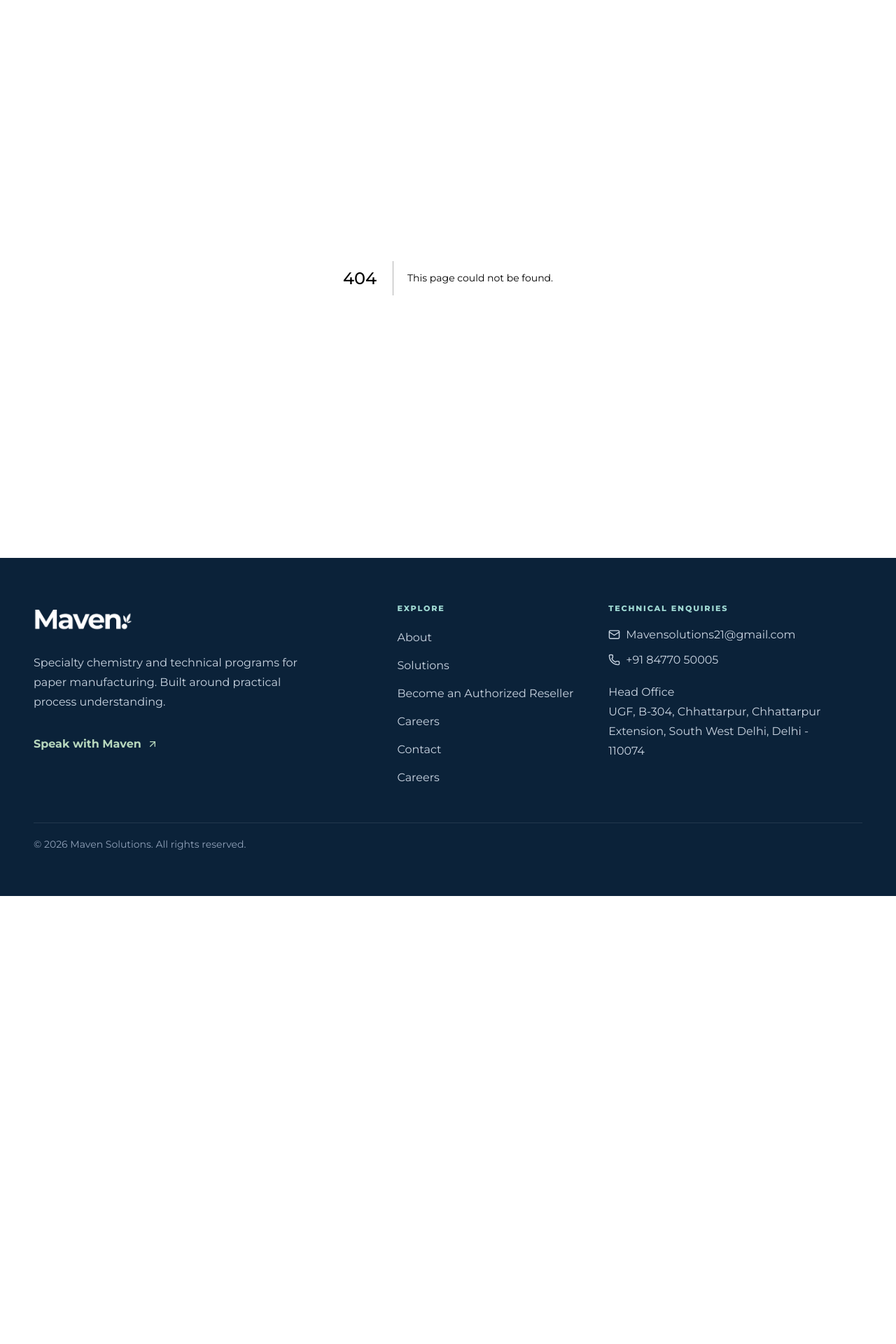
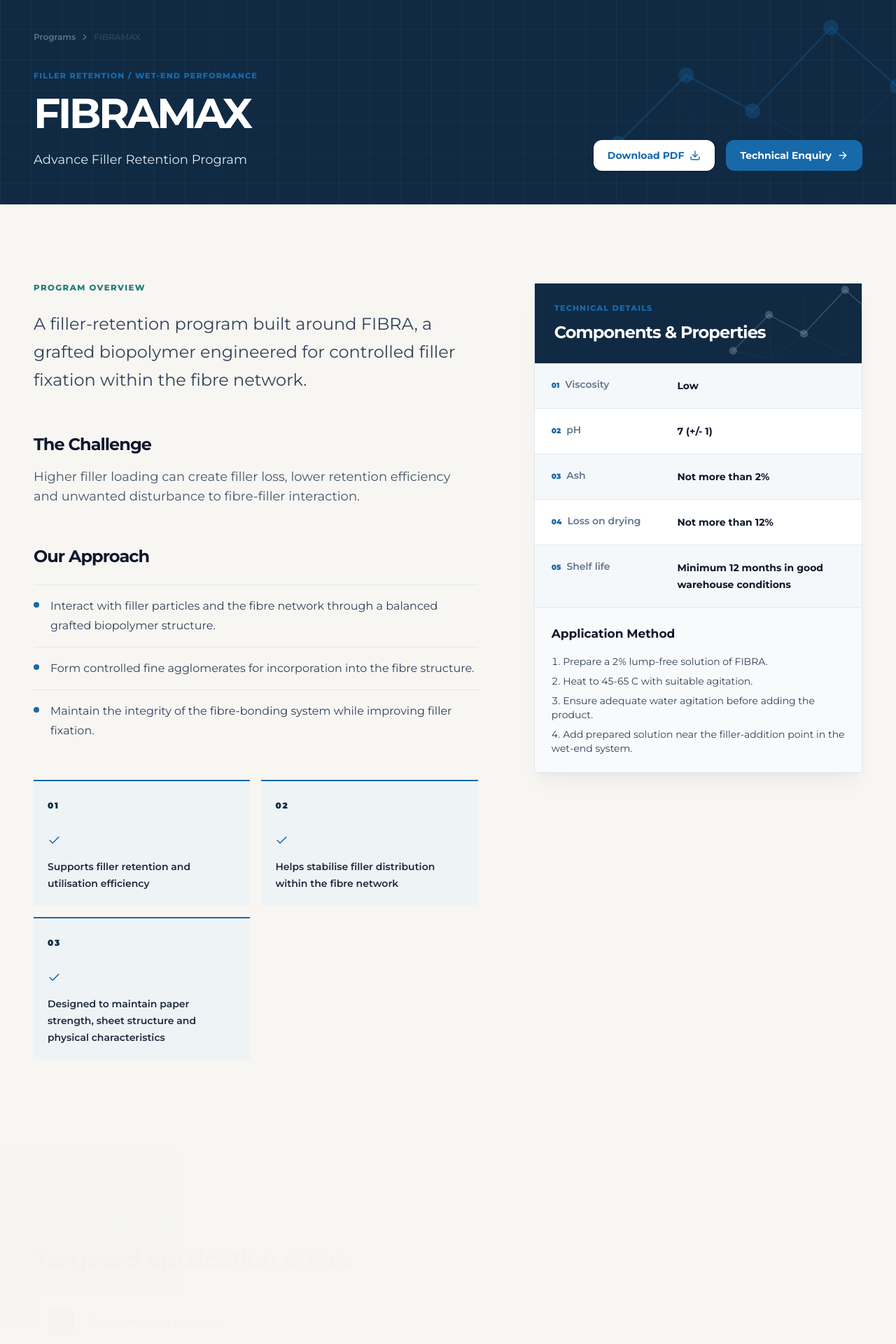
Before and after one commit to Rohan-Gautam/maven-solutions, a Next.js app: page /programs/fibramax in a window 1280 px wide. Before the commit this address had no page. Shown: the part 80-2000 px from the top of the page at 70% size. Before the commit the page ends 1360 px from the top, so only its background shows below. Built offline with nearby package versions, Linux system fonts and the light colour scheme.

Commit message:
programmes pages

```diff
--- /dev/null
+++ b/src/app/programs/[slug]/page.tsx
@@ -0,0 +1,142 @@
+import type { Metadata } from "next";
+import { notFound } from "next/navigation";
+import { ArrowRight, Check, Settings2, Download } from "lucide-react";
+import { Container } from "@/components/Container";
+import { Button } from "@/components/Button";
+import { Breadcrumbs } from "@/components/Breadcrumbs";
+import { TechnicalGraphic } from "@/components/TechnicalGraphic";
+import { getProgram, programs } from "@/data/programs";
+import { pageMetadata, siteUrl } from "@/lib/seo";
+
+export function generateStaticParams() { return programs.map(({ slug }) => ({ slug })); }
+export function generateMetadata({ params }: { params: Promise<{ slug: string }> }): Promise<Metadata> { return params.then(({ slug }) => { const program = getProgram(slug); return program ? pageMetadata(`${program.name} Program`, program.description, `/programs/${program.slug}`) : {}; }); }
+
+export default async function ProgramPage({ params }: { params: Promise<{ slug: string }> }) {
+  const program = getProgram((await params).slug); if (!program) notFound();
+
+  const structuredData = { "@context": "https://schema.org", "@type": "BreadcrumbList", itemListElement: [{ "@type": "ListItem", position: 1, name: "Home", item: siteUrl }, { "@type": "ListItem", position: 2, name: "Programs", item: `${siteUrl}/programs` }, { "@type": "ListItem", position: 3, name: program.name, item: `${siteUrl}/programs/${program.slug}` }] };
+
+  return <>
+    <script type="application/ld+json" dangerouslySetInnerHTML={{ __html: JSON.stringify(structuredData) }} />
+    <section className="relative isolate overflow-hidden bg-[#102a43] py-8 text-white sm:py-10 lg:py-12">
+      <div className="grid-fade absolute inset-0 opacity-35" />
+      <div className="absolute -right-10 top-0 h-full w-[50%] overflow-hidden text-[#1769aa]/30"><TechnicalGraphic variant="dots" className="absolute right-[-4rem] top-1/2 w-[38rem] -translate-y-1/2" /></div>
+      <Container className="relative">
+        <Breadcrumbs items={[{ label: "Programs", href: "/programs" }, { label: program.name }]} />
+        <div className="mt-10 grid gap-8 lg:grid-cols-[1fr_auto] lg:items-end">
+          <div className="max-w-4xl">
+            <p className="tech-label text-[#9ed7d1]">{program.eyebrow}</p>
+            <div className="mt-4 flex flex-wrap items-baseline gap-x-6 gap-y-2">
+              <h1 className="text-5xl font-bold tracking-[-.06em] sm:text-6xl">{program.name}</h1>
+            </div>
+            <p className="mt-5 max-w-2xl text-lg leading-8 text-slate-200">{program.label}</p>
+          </div>
+          <div className="flex gap-4">
+            <Button href={program.resource} variant="light">Download PDF <Download size={16} /></Button>
+            <Button href="/contact" variant="primary">Technical Enquiry <ArrowRight size={16} /></Button>
+          </div>
+        </div>
+      </Container>
+    </section>
+
+    <section className="py-16 sm:py-24 lg:py-28">
+      <Container>
+        <div className="grid gap-14 xl:grid-cols-[minmax(0,1.15fr)_minmax(25rem,.85fr)] xl:gap-20">
+          <div>
+            <p className="eyebrow">Program overview</p>
+            <p className="mt-6 max-w-3xl text-xl leading-9 text-slate-700 sm:text-2xl sm:leading-10">{program.description}</p>
+
+            <div className="mt-14">
+              <h3 className="text-2xl font-bold tracking-[-.04em] text-slate-900">The Challenge</h3>
+              <p className="mt-4 text-lg text-slate-600">{program.challenge}</p>
+            </div>
+
+            <div className="mt-14">
+              <h3 className="text-2xl font-bold tracking-[-.04em] text-slate-900">Our Approach</h3>
+              <ul className="mt-6 space-y-4">
+                {program.approach.map((item, i) => (
+                  <li key={i} className="flex gap-4 border-t border-slate-200 pt-4 text-base leading-7 text-slate-700">
+                    <span className="mt-2 h-2 w-2 shrink-0 rounded-full bg-[#1769aa]" />{item}
+                  </li>
+                ))}
+              </ul>
+            </div>
+
+            <div className="mt-14 grid gap-4 sm:grid-cols-2">
+              {program.benefits.map((benefit, index) => (
+                <article key={benefit} className="border-t-2 border-[#1769aa] bg-[#eef3f5] p-5">
+                  <span className="text-xs font-black tracking-[.15em] text-[#102a43]">0{index + 1}</span>
+                  <Check className="mt-7 text-[#1769aa]" size={19} />
+                  <p className="mt-4 text-sm font-semibold leading-6 text-slate-800">{benefit}</p>
+                </article>
+              ))}
+            </div>
+          </div>
+
+          <aside className="h-fit overflow-hidden border border-slate-200 bg-white shadow-xl shadow-slate-900/[.04]">
+            <div className="relative overflow-hidden bg-[#102a43] p-7 text-white">
+              <TechnicalGraphic variant="crosses" className="absolute -right-20 -top-10 h-52 w-80 text-white/20" />
+              <div className="relative">
+                <p className="tech-label text-[#9ed7d1]">Technical details</p>
+                <h2 className="mt-3 text-2xl font-bold tracking-[-.04em]">Components & Properties</h2>
+              </div>
+            </div>
+
+            {program.components && (
+              <dl>
+                {program.components.map((component, index) => (
+                  <div key={component.name} className="spec-row grid grid-cols-1 gap-1 border-b border-slate-200 px-6 py-5 text-sm last:border-0">
+                    <dt className="font-semibold text-slate-500"><span className="mr-2 text-[.65rem] font-black text-[#1769aa]">0{index + 1}</span>{component.name}</dt>
+                    <dd className="font-bold leading-6 text-slate-900">Point: {component.point}</dd>
+                    <dd className="text-slate-600">Dosage: {component.dosage}</dd>
+                  </div>
+                ))}
+              </dl>
+            )}
+
+            {program.properties && (
+              <dl>
+                {program.properties.map((property, index) => (
+                  <div key={property.label} className="spec-row grid grid-cols-[minmax(8rem,.8fr)_1.2fr] gap-5 border-b border-slate-200 px-6 py-5 text-sm last:border-0">
+                    <dt className="font-semibold text-slate-500"><span className="mr-2 text-[.65rem] font-black text-[#1769aa]">0{index + 1}</span>{property.label}</dt>
+                    <dd className="font-bold leading-6 text-slate-900">{property.value}</dd>
+                  </div>
+                ))}
+              </dl>
+            )}
+
+            {program.applicationMethod && (
+              <div className="border-t border-slate-200 bg-[#f8fafb] p-6">
+                <h4 className="font-bold text-slate-900 mb-4">Application Method</h4>
+                <ol className="list-decimal list-inside text-sm text-slate-700 space-y-2">
+                  {program.applicationMethod.map((step, i) => (
+                    <li key={i}>{step}</li>
+                  ))}
+                </ol>
+              </div>
+            )}
+          </aside>
+        </div>
+      </Container>
+    </section>
+
+    <section className="technical-surface border-y border-slate-200 py-16 sm:py-24">
+      <Container>
+        <div className="grid gap-12 lg:grid-cols-2">
+          <div>
+            <div className="flex items-center gap-3"><Settings2 className="text-[#1769aa]" size={22} /><p className="eyebrow">Application pathway</p></div>
+            <h2 className="mt-5 text-4xl font-bold tracking-[-.06em] text-slate-950">Targeted application areas.</h2>
+            <div className="mt-8 grid gap-3">
+              {program.applications.map((application, index) => (
+                <div key={application} className="flex items-center gap-5 border border-slate-200 bg-white p-5">
+                  <span className="grid h-9 w-9 shrink-0 place-items-center bg-[#102a43] text-xs font-black text-[#9ed7d1]">0{index + 1}</span>
+                  <p className="text-base font-semibold text-slate-800">{application}</p>
+                </div>
+              ))}
+            </div>
+          </div>
+        </div>
+      </Container>
+    </section>
+  </>;
+}
--- /dev/null
+++ b/src/app/programs/page.tsx
@@ -0,0 +1,29 @@
+import { Metadata } from "next";
+import { Container } from "@/components/Container";
+import { ProgramCard } from "@/components/ProgramCard";
+import { programs } from "@/data/programs";
+import { pageMetadata } from "@/lib/seo";
+
+export const metadata: Metadata = pageMetadata(
+  "Technical Programs",
+  "Explore Maven Solutions' technical application programs for retention, drainage, and filler efficiency.",
+  "/programs"
+);
+
+export default function ProgramsPage() {
+  return (
+    <section className="py-20 sm:py-10">
+      <Container>
+        <div className="mb-10 max-w-2xl">
+          <h1 className="text-4xl font-bold tracking-tight text-slate-900 sm:text-5xl">Technical Programs</h1>
+          <p className="mt-4 text-lg text-slate-600">Integrated solutions combining chemistry, application expertise, and monitoring to solve complex paper machine challenges.</p>
+        </div>
+        <div className="grid gap-8 md:grid-cols-2">
+          {programs.map((program) => (
+            <ProgramCard key={program.slug} program={program} />
+          ))}
+        </div>
+      </Container>
+    </section>
+  );
+}
```
